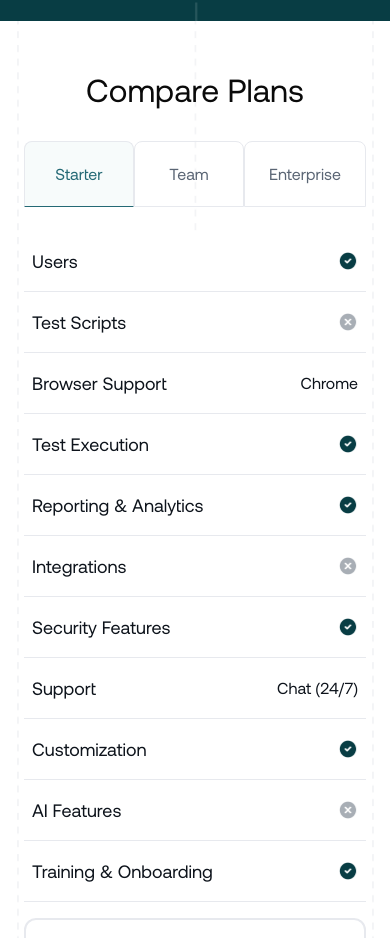
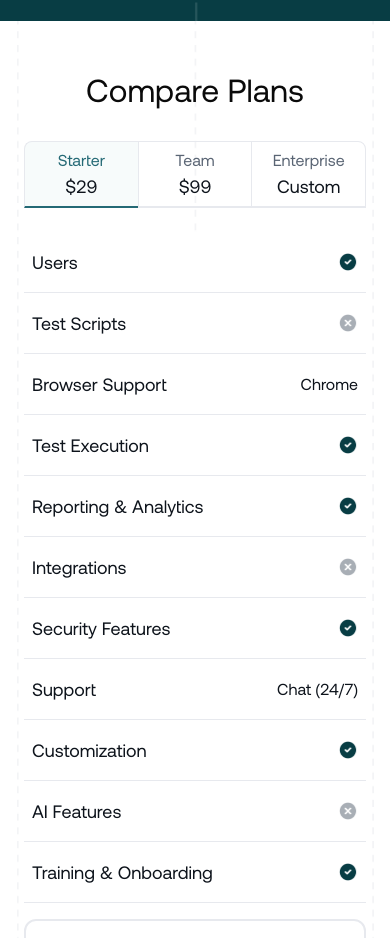
Before and after one commit to azkaanasiyya/softqa, a Next.js app: page /pricing in a window 390 px wide. Shown: the part 2891-3829 px from the top of the page. Built offline with nearby package versions, Linux system fonts and the light colour scheme.

Commit message:
style(tabs): adjust border and rounded corners to prevent overlap

```diff
--- a/src/components/pricing/tabscomparison.tsx
+++ b/src/components/pricing/tabscomparison.tsx
@@ -17,10 +17,17 @@ export function TabsComparison() {
       <Tabs defaultValue="starter">
         <TabsList>
           <TabsTrigger value="starter">
-            Starter
+            <span>Starter</span>
+            <span className="text-[18px] leading-7 text-grayscale-900">$29</span>
           </TabsTrigger>
-          <TabsTrigger value="team">Team</TabsTrigger>
-          <TabsTrigger value="enterprise">Enterprise</TabsTrigger>
+          <TabsTrigger value="team">
+            <span>Team</span>
+            <span className="text-[18px] leading-7 text-grayscale-900">$99</span>
+          </TabsTrigger>
+          <TabsTrigger value="enterprise">
+            <span>Enterprise</span>
+            <span className="text-[18px] leading-7 text-grayscale-900">Custom</span>
+          </TabsTrigger>
         </TabsList>
         <TabsContent value="starter">
           <Card>
--- a/src/components/ui/tabs.tsx
+++ b/src/components/ui/tabs.tsx
@@ -36,17 +36,22 @@ function TabsList({
 
 function TabsTrigger({
   className,
+  children,
   ...props
 }: React.ComponentProps<typeof TabsPrimitive.Trigger>) {
   return (
     <TabsPrimitive.Trigger
       data-slot="tabs-trigger"
       className={cn(
-        "data-[state=active]:bg-primary-50 data-[state=active]:text-primary-500 data-[state=active]:border-b-primary-500 border-x border-grayscale-100 border-t border-b-2 focus-visible:border-ring focus-visible:ring-ring/50 focus-visible:outline-ring dark:data-[state=active]:border-input  inline-flex h-[calc(100%-1px)] flex-1 items-center justify-center gap-1.5 text-grayscale-500 rounded-t-[8px] border px-6 py-5 text-[16px] leading-6 whitespace-nowrap transition-[color,box-shadow] focus-visible:ring-[3px] focus-visible:outline-1 disabled:pointer-events-none disabled:opacity-50 [&_svg]:pointer-events-none [&_svg]:shrink-0 [&_svg:not([class*='size-'])]:size-4",
+        "data-[state=active]:bg-primary-50 data-[state=active]:text-primary-500 data-[state=active]:border-b-primary-500 border-t border-b-2 border-l border-r-0 last:border-r border-grayscale-100 focus-visible:border-ring focus-visible:ring-ring/50 focus-visible:outline-ring dark:data-[state=active]:border-input inline-flex h-[calc(100%-1px)] flex-1 items-center justify-center gap-1.5 text-grayscale-500 first:rounded-tl-[8px] last:rounded-tr-[8px] px-2 md:px-6 py-1.5 md:py-5 text-[16px] leading-6 whitespace-nowrap transition-[color,box-shadow] focus-visible:ring-[3px] focus-visible:outline-1 disabled:pointer-events-none disabled:opacity-50 [&_svg]:pointer-events-none [&_svg]:shrink-0 [&_svg:not([class*='size-'])]:size-4",
         className
       )}
       {...props}
-    />
+    >
+      <div className="flex flex-col md:flex-row items-center md:justify-between w-full">
+        {children}
+      </div>
+    </TabsPrimitive.Trigger>
   )
 }
 
```
